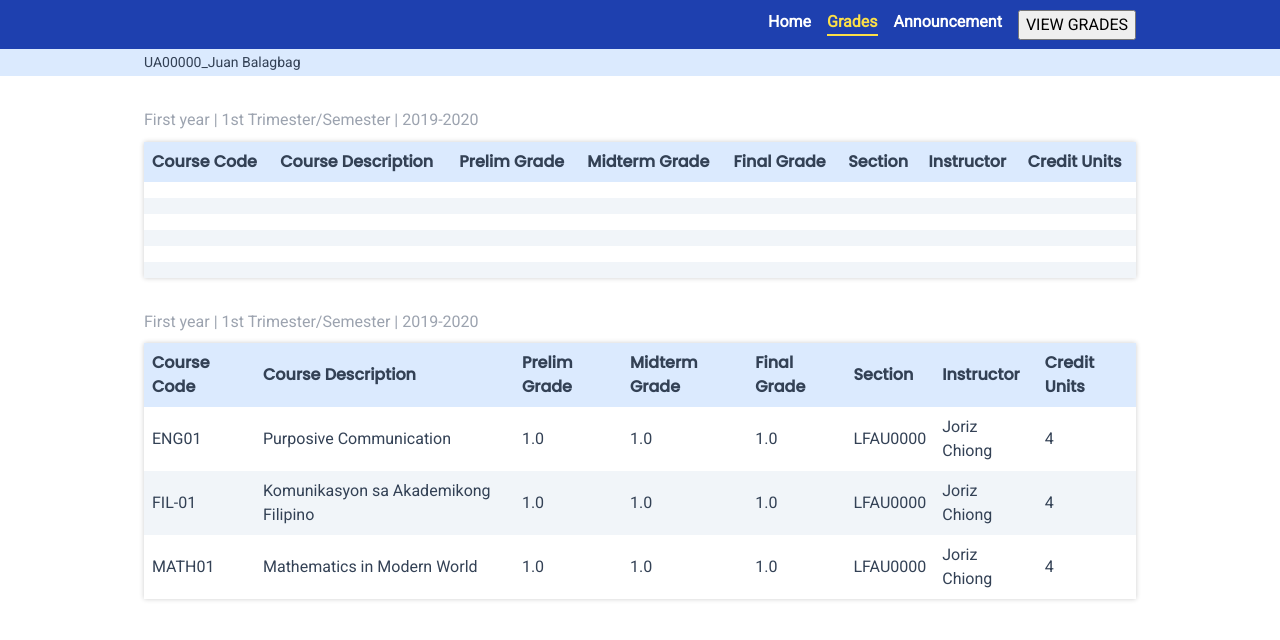
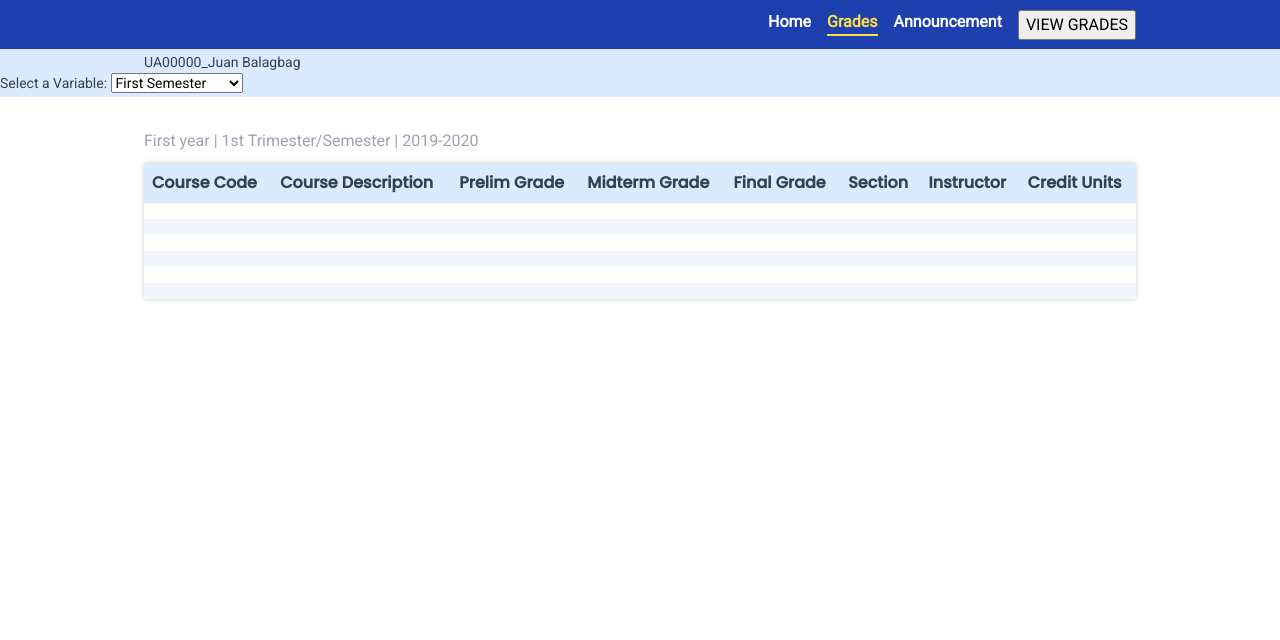
Before and after one commit to STRBRYKEIYK/HACKATON, a plain HTML site: page Final_Hackathon/student_ui.html in a window 1280 px wide. Drawn offline with Linux system fonts and the light colour scheme; no server answers; a script that the page names is missing.

Commit message:
student_ui.html

```diff
--- a/Final_Hackathon/student_ui.html
+++ b/Final_Hackathon/student_ui.html
@@ -29,11 +29,19 @@
         </nav>
         <section class="user-info_box">
             <div class="container">UA00000_Juan Balagbag</div>
+            <label for="variableSelect">Select a Variable:</label>
+            <select id="variableSelect">
+                <option value="1st">First Semester</option>
+                <option value="2nd">Second Semester</option>
+                <option value="3rd">Third Semester</option>
+                <!-- Add more options as needed -->
+            </select>
         </section>
     </header>
     <main>
         <section class="mt-md">
             <section class="container">
+                <div class="first_sem">
                 <table>
                     <caption>First year | 1st Trimester/Semester | 2019-2020</caption>
                     <tr>
@@ -106,50 +114,9 @@
                         <td id="f_n6"></td>
                         <td id="cu6"></td>
                     </tr>
+                </div>
                 </table>
-                <table>
-                    <caption>First year | 1st Trimester/Semester | 2019-2020</caption>
-                    <tr>
-                        <th>Course Code</th>
-                        <th>Course Description</th>
-                        <th>Prelim Grade</th>
-                        <th>Midterm Grade</th>
-                        <th>Final Grade</th>
-                        <th>Section</th>
-                        <th>Instructor</th>
-                        <th>Credit Units</th>
-                    </tr>
-                    <tr>
-                        <td>ENG01</td>
-                        <td>Purposive Communication</td>
-                        <td>1.0</td>
-                        <td>1.0</td>
-                        <td>1.0</td>
-                        <td>LFAU0000</td>
-                        <td>Joriz Chiong</td>
-                        <td>4</td>
-                    </tr>
-                    <tr>
-                        <td>FIL-01</td>
-                        <td>Komunikasyon sa Akademikong Filipino</td>
-                        <td>1.0</td>
-                        <td>1.0</td>
-                        <td>1.0</td>
-                        <td>LFAU0000</td>
-                        <td>Joriz Chiong</td>
-                        <td>4</td>
-                    </tr>
-                    <tr>
-                        <td>MATH01</td>
-                        <td>Mathematics in Modern World</td>
-                        <td>1.0</td>
-                        <td>1.0</td>
-                        <td>1.0</td>
-                        <td>LFAU0000</td>
-                        <td>Joriz Chiong</td>
-                        <td>4</td>
-                    </tr>
-                </table>
+
             </section>
         </section>
     </main>
```
